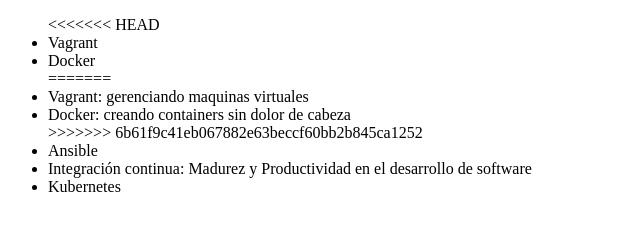
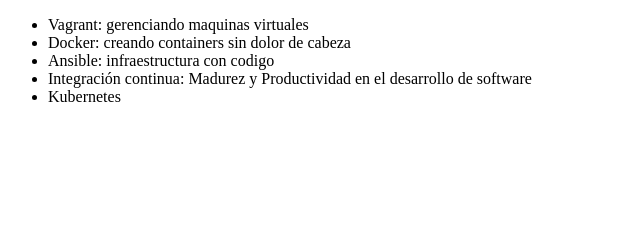
Before and after one commit to FernandaNichiporuk/alura-git, a plain HTML site: page index.html in a window 1280 px wide. Shown: the whole page, without its empty margins (0-640 px from the left). Drawn offline with Linux system fonts and the light colour scheme.

Commit message:
cambiando el nombbre de ansible

```diff
--- a/index.html
+++ b/index.html
@@ -6,14 +6,9 @@
 </head>
 <body>
      <ul>
-<<<<<<< HEAD
-         <li> Vagrant </li>
-         <li> Docker </li>
-=======
          <li> Vagrant: gerenciando maquinas virtuales</li>
          <li> Docker: creando containers sin dolor de cabeza</li>
->>>>>>> 6b61f9c41eb067882e63beccf60bb2b845ca1252
-         <li> Ansible </li>
+         <li> Ansible: infraestructura con codigo </li>
          <li> Integración continua: Madurez y Productividad en el desarrollo de software </li>
          <li>Kubernetes</li>
      </ul>
```
